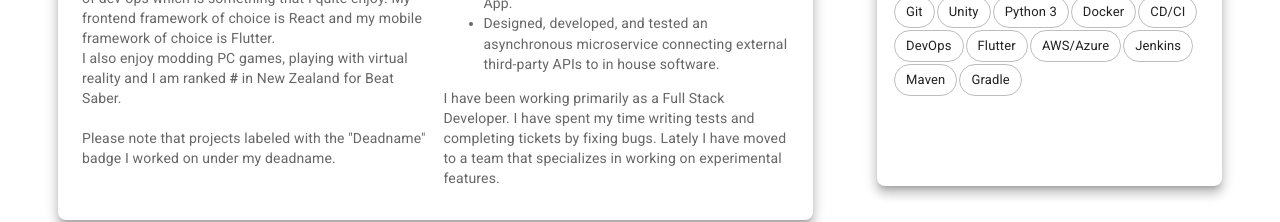
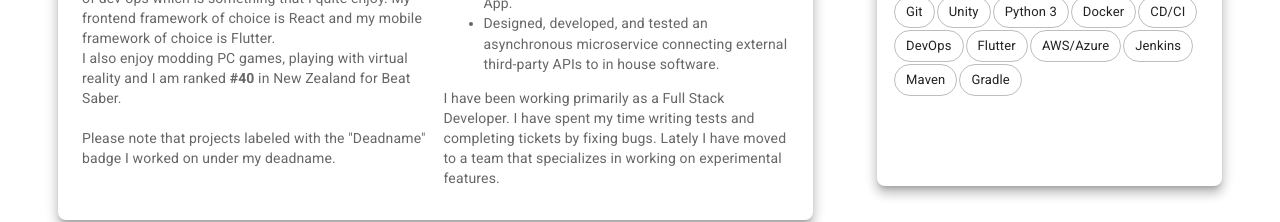
Before and after one commit to JustPyrrha/pyrrha.dev, a React (Create React App) app: page / in a window 1280 px wide. Shown: the part 365-587 px from the top of the page. Built offline with nearby package versions, Linux system fonts and the light colour scheme; no server answers.

Commit message:
fix: no more cors :)

```diff
--- a/src/app/component/AboutExperience.tsx
+++ b/src/app/component/AboutExperience.tsx
@@ -1,23 +1,24 @@
-import {Card, CardContent, Chip, Grid, Tooltip, Typography} from "@mui/material";
+import {Card, CardContent, Chip, Grid, Typography} from "@mui/material";
 import React, {useEffect} from "react";
 
 const AboutExperience = () => {
     const [rank, setRank] = React.useState<number | null>(null);
 
     useEffect(() => {
-        fetch("https://scoresaber.com/api/player/76561198205167308/basic", {
-            mode: "cors",
-            headers: {
-                "Accept": "application/json",
-                "Content-Type": "application/json"
-            }
-        })
-            .then(res => res.json())
-            .then(json => {
-                console.info(`[ScoreSaber] Pulled CountryRank for PyrrhaDev: #${json.countryRank}`)
-                setRank(json.countryRank)
-            })
-            .catch(e => console.error(e))
+        // fetch("https://scoresaber.com/api/player/76561198205167308/basic", {
+        //     mode: "cors",
+        //     headers: {
+        //         "Accept": "application/json",
+        //         "Content-Type": "application/json"
+        //     }
+        // })
+        //     .then(res => res.json())
+        //     .then(json => {
+        //         console.info(`[ScoreSaber] Pulled CountryRank for PyrrhaDev: #${json.countryRank}`)
+        //         setRank(json.countryRank)
+        //     })
+        //     .catch(e => console.error(e))
+        setRank(40)
     }, [])
 
     return (
@@ -47,9 +48,9 @@ const AboutExperience = () => {
                                 that I quite enjoy. My frontend framework of choice is React and my mobile framework of
                                 choice is Flutter.
                                 <br/>
-                                I also enjoy modding PC games, playing with virtual reality and I am ranked <Tooltip
+                                I also enjoy modding PC games, playing with virtual reality and I am ranked {/*<Tooltip
                                 title={"Pulled directly from the ScoreSaber API."}
-                                arrow><strong>#{rank}</strong></Tooltip> in New Zealand for Beat Saber.
+                                arrow>*/}<strong>#{rank}</strong>{/*</Tooltip>*/} in New Zealand for Beat Saber.
                                 <br/>
 
                                 <br/>
```
